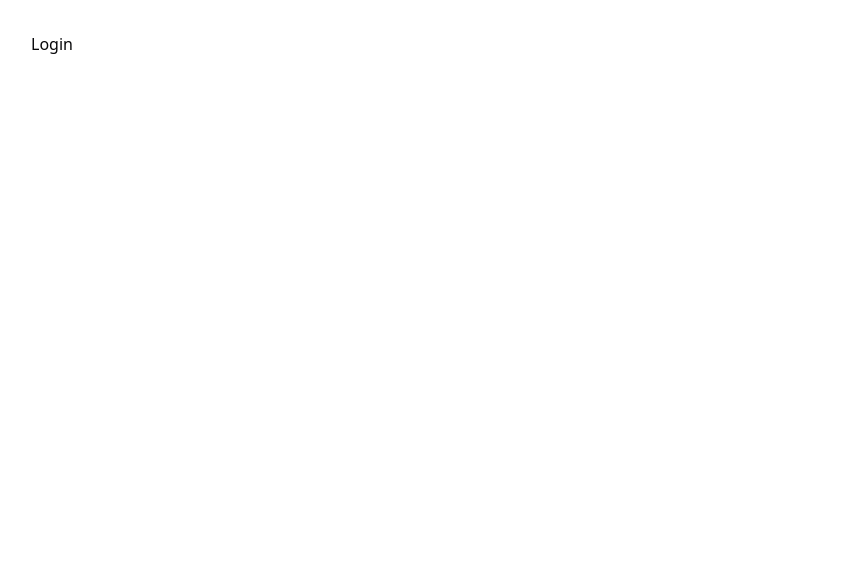
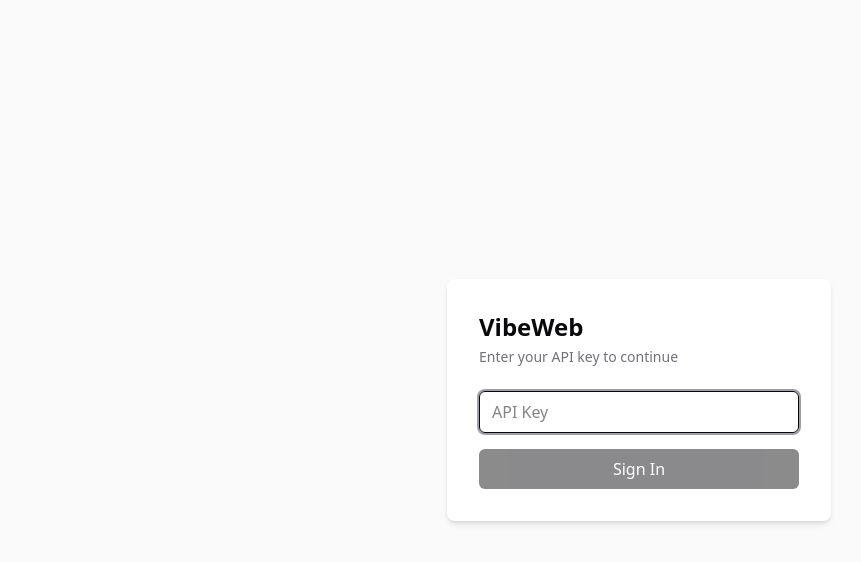
Before and after one commit to j0j1j2/vibeweb, a React (Vite) app in the folder packages/console/: page /login in a window 1280 px wide. Shown: the top 562 px of the page, without its empty margins (1-862 px from the left). Built offline with nearby package versions, Linux system fonts and the light colour scheme.

Commit message:
feat: implement login page with API key authentication
Co-Authored-By: Claude Sonnet 4.6 <noreply@anthropic.com>

```diff
--- a/packages/console/src/pages/LoginPage.tsx
+++ b/packages/console/src/pages/LoginPage.tsx
@@ -1 +1,45 @@
-export function LoginPage() { return <div className="p-8">Login</div>; }
+import { useState } from "react";
+import { useNavigate } from "react-router-dom";
+import { useAuth } from "@/auth";
+
+export function LoginPage() {
+  const [apiKey, setApiKey] = useState("");
+  const [error, setError] = useState("");
+  const [loading, setLoading] = useState(false);
+  const { auth, login } = useAuth();
+  const navigate = useNavigate();
+
+  if (auth) {
+    if (auth.isAdmin) navigate("/admin", { replace: true });
+    else if (auth.tenant) navigate(`/t/${auth.tenant.id}/chat`, { replace: true });
+  }
+
+  const handleSubmit = async (e: React.FormEvent) => {
+    e.preventDefault();
+    setError("");
+    setLoading(true);
+    const ok = await login(apiKey.trim());
+    setLoading(false);
+    if (!ok) setError("Invalid API key");
+  };
+
+  return (
+    <div className="min-h-screen flex items-center justify-center bg-zinc-50 dark:bg-zinc-950">
+      <div className="w-full max-w-sm p-8 bg-white dark:bg-zinc-900 rounded-lg shadow-md">
+        <h1 className="text-2xl font-bold mb-1">VibeWeb</h1>
+        <p className="text-zinc-500 text-sm mb-6">Enter your API key to continue</p>
+        <form onSubmit={handleSubmit} className="space-y-4">
+          <div>
+            <input type="password" value={apiKey} onChange={(e) => setApiKey(e.target.value)} placeholder="API Key"
+              className="w-full px-3 py-2 border rounded-md bg-transparent focus:outline-none focus:ring-2 focus:ring-zinc-400" autoFocus />
+          </div>
+          {error && <p className="text-red-500 text-sm">{error}</p>}
+          <button type="submit" disabled={loading || !apiKey.trim()}
+            className="w-full py-2 bg-zinc-900 text-white rounded-md hover:bg-zinc-800 disabled:opacity-50 dark:bg-zinc-100 dark:text-zinc-900 dark:hover:bg-zinc-200">
+            {loading ? "Signing in..." : "Sign In"}
+          </button>
+        </form>
+      </div>
+    </div>
+  );
+}
```
